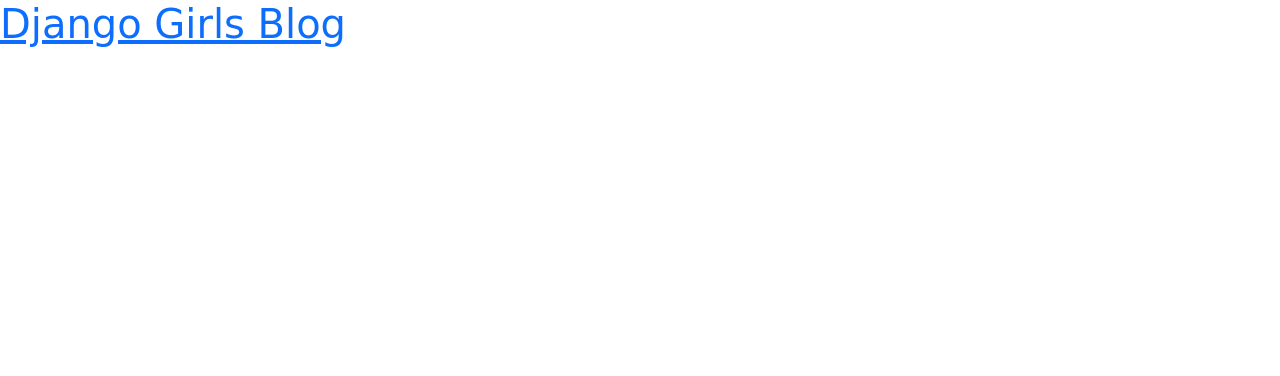
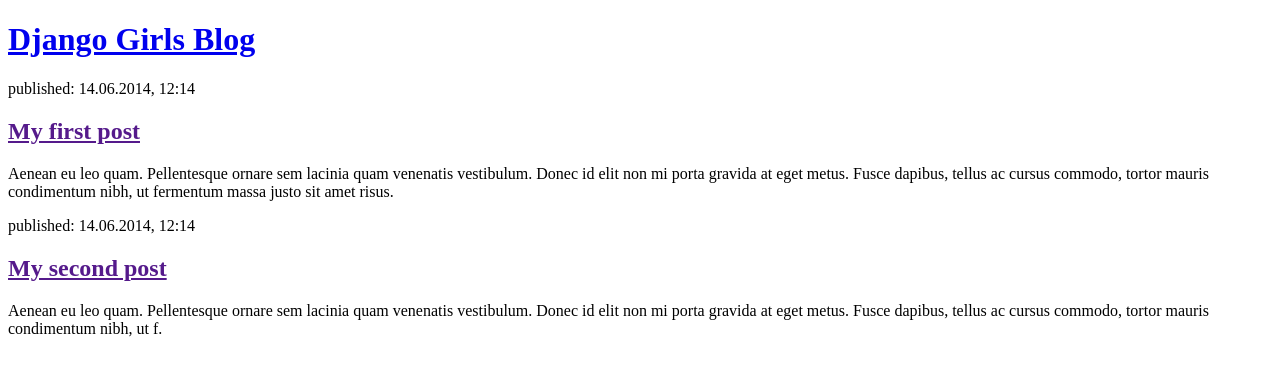
Before and after one commit to vngrudkina/my-first-blog, a Django app: page / in a window 1280 px wide. Shown: the top 376 px of the page. Run offline with Django 3.2, Linux system fonts and the light colour scheme; data that the repository does not hold is empty.

Commit message:
Trying to have no mistakes

```diff
--- a/blog/templates/blog/post_list.html
+++ b/blog/templates/blog/post_list.html
@@ -1,22 +1,23 @@
-{% load static %}
 <!DOCTYPE html>
 <html>
     <head>
         <title>Django Girls blog</title>
-        <link rel="stylesheet" href="https://cdn.jsdelivr.net/npm/bootstrap@5.1.3/dist/css/bootstrap.min.css" integrity="sha384-1BmE4kWBq78iYhFldvKuhfTAU6auU8tT94WrHftjDbrCEXSU1oBoqyl2QvZ6jIW3" crossorigin="anonymous">
-        <link rel="stylesheet" href="{% static 'css/blog.css' %}">
     </head>
     <body>
         <header>
             <h1><a href="/">Django Girls Blog</a></h1>
         </header>
 
-        {% for post in posts %}
-            <article>
-                <time>published: {{ post.published_date }}</time>
-                <h2><a href="">{{ post.title }}</a></h2>
-                <p>{{ post.text|linebreaksbr }}</p>
-            </article>
-        {% endfor %}
+        <article>
+            <time>published: 14.06.2014, 12:14</time>
+            <h2><a href="">My first post</a></h2>
+            <p>Aenean eu leo quam. Pellentesque ornare sem lacinia quam venenatis vestibulum. Donec id elit non mi porta gravida at eget metus. Fusce dapibus, tellus ac cursus commodo, tortor mauris condimentum nibh, ut fermentum massa justo sit amet risus.</p>
+        </article>
+
+        <article>
+            <time>published: 14.06.2014, 12:14</time>
+            <h2><a href="">My second post</a></h2>
+            <p>Aenean eu leo quam. Pellentesque ornare sem lacinia quam venenatis vestibulum. Donec id elit non mi porta gravida at eget metus. Fusce dapibus, tellus ac cursus commodo, tortor mauris condimentum nibh, ut f.</p>
+        </article>
     </body>
 </html>
```
